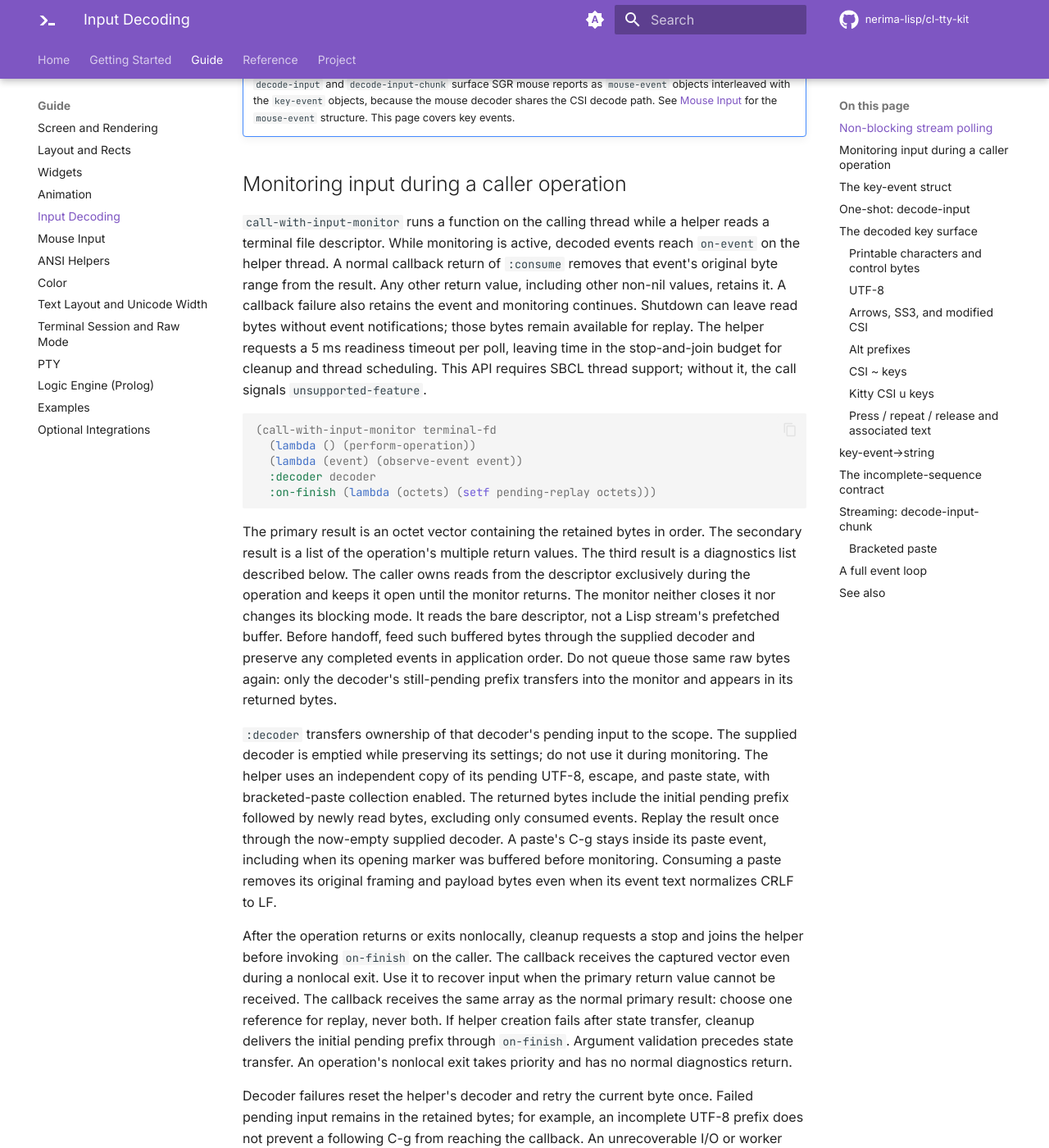
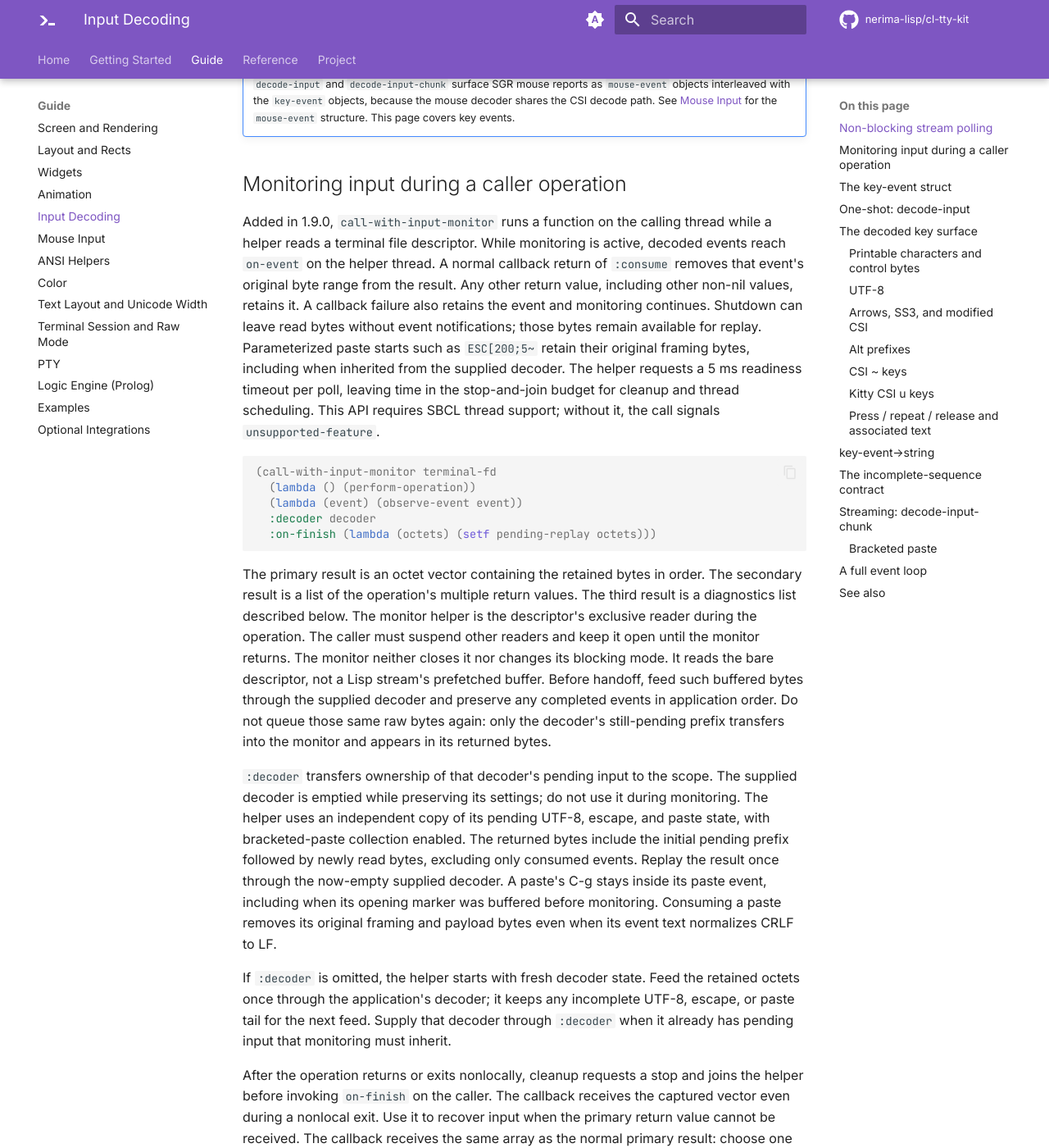
Before and after one commit to nerima-lisp/cl-tty-kit, an MkDocs documentation site: the page built from docs/src/guide/input-decoding.md, in a window 1280 px wide and 1400 px high, scrolled down 1095 px. Shown: the whole window at 82% size. Built offline with MkDocs 1.6.1 and Material for MkDocs 9.7.7, drawn with Linux system fonts in a browser that asks for light colours; comment, search, counter and statistics services are not loaded; some of the changed text lies outside the part shown.

Commit message:
docs(input): prepare scoped monitoring for v1.9.0 (K1)

```diff
--- a/docs/src/guide/input-decoding.md
+++ b/docs/src/guide/input-decoding.md
@@ -1,8 +1,8 @@
 # Input Decoding
 
-`cl-tty-kit` turns the raw byte stream a terminal sends on stdin into a list of
-structured `key-event` objects. Decoding is pure logic with no OS calls: callers
-pass a string or an octet vector and receive events.
+The pure decoder entry points turn strings or octet vectors into structured
+`key-event` objects without OS calls. The monitoring API below reads a terminal
+file descriptor before passing bytes to its decoder.
 
 There are two entry points:
 
@@ -53,13 +53,15 @@ instead.
 
 ## Monitoring input during a caller operation
 
-`call-with-input-monitor` runs a function on the calling thread while a helper
+Added in 1.9.0, `call-with-input-monitor` runs a function on the calling thread while a helper
 reads a terminal file descriptor. While monitoring is active, decoded events
 reach `on-event` on the helper thread. A normal callback return of `:consume`
 removes that event's original byte range from the result. Any other return value,
 including other non-nil values, retains it. A callback failure also retains the
 event and monitoring continues. Shutdown can leave read bytes without event
 notifications; those bytes remain available for replay.
+Parameterized paste starts such as `ESC[200;5~` retain their original framing
+bytes, including when inherited from the supplied decoder.
 The helper requests a 5 ms readiness timeout per poll, leaving time in the
 stop-and-join budget for cleanup and thread scheduling. This API requires SBCL
 thread support; without it, the call signals `unsupported-feature`.
@@ -75,8 +77,9 @@ thread support; without it, the call signals `unsupported-feature`.
 The primary result is an octet vector containing the retained bytes in order.
 The secondary result is a list of the operation's multiple return values.
 The third result is a diagnostics list described below.
-The caller owns reads from the descriptor exclusively during the operation and
-keeps it open until the monitor returns. The monitor neither closes it nor
+The monitor helper is the descriptor's exclusive reader during the operation.
+The caller must suspend other readers and keep it open until the monitor
+returns. The monitor neither closes it nor
 changes its blocking mode. It reads the bare descriptor, not a Lisp stream's
 prefetched buffer. Before handoff, feed such buffered bytes through the supplied
 decoder and preserve any completed events in application order. Do not queue
@@ -92,6 +95,11 @@ only consumed events. Replay the result once through the now-empty supplied
 decoder. A paste's C-g stays inside its paste event, including when its opening
 marker was buffered before monitoring. Consuming a paste removes its original
 framing and payload bytes even when its event text normalizes CRLF to LF.
+
+If `:decoder` is omitted, the helper starts with fresh decoder state. Feed the
+retained octets once through the application's decoder; it keeps any incomplete
+UTF-8, escape, or paste tail for the next feed. Supply that decoder through
+`:decoder` when it already has pending input that monitoring must inherit.
 
 After the operation returns or exits nonlocally, cleanup requests a stop and
 joins the helper before invoking `on-finish` on the caller. The callback receives
@@ -115,11 +123,11 @@ retained, in first-occurrence order, so repeated malformed bytes do not accumula
 unbounded error objects. Recording a diagnostic never discards input bytes.
 
 Cleanup cooperatively requests a stop and joins the helper; it does not return
-on a timeout while leaving the helper alive. The stop-and-join requirement is
-50 ms on both normal and nonlocal exits, and `on-event` execution counts against
-that budget. The callback must therefore return promptly without blocking or
-waiting for the caller. This cooperative join cannot force arbitrary callback
-code or an OS-descheduled thread to finish. `on-finish` runs with interrupts
+on a timeout while leaving the helper alive. The contract requires stop and join
+within 50 ms on each normal or nonlocal exit, including time spent in `on-event`.
+This is a per-operation maximum. The callback must return promptly without
+blocking or waiting for the caller; the API does not preempt callback code.
+An unexplained overrun still fails the 50 ms requirement. `on-finish` runs with interrupts
 inhibited and must only save its bytes; replay them after cleanup. An error in
 `on-finish` propagates under the ordinary `unwind-protect` rules.
 
```
Also changed, not shown: docs/src/reference/api.md (+3 -2 lines), README.md.
